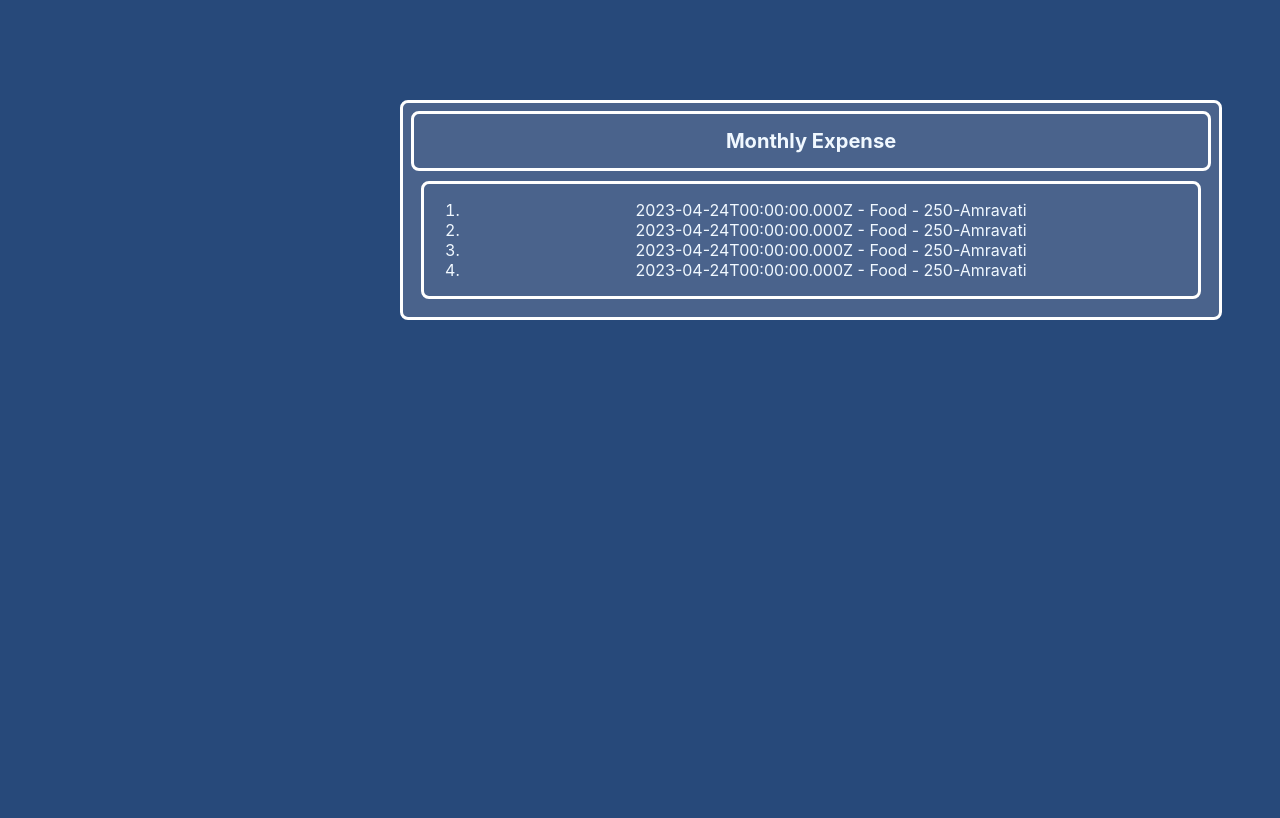
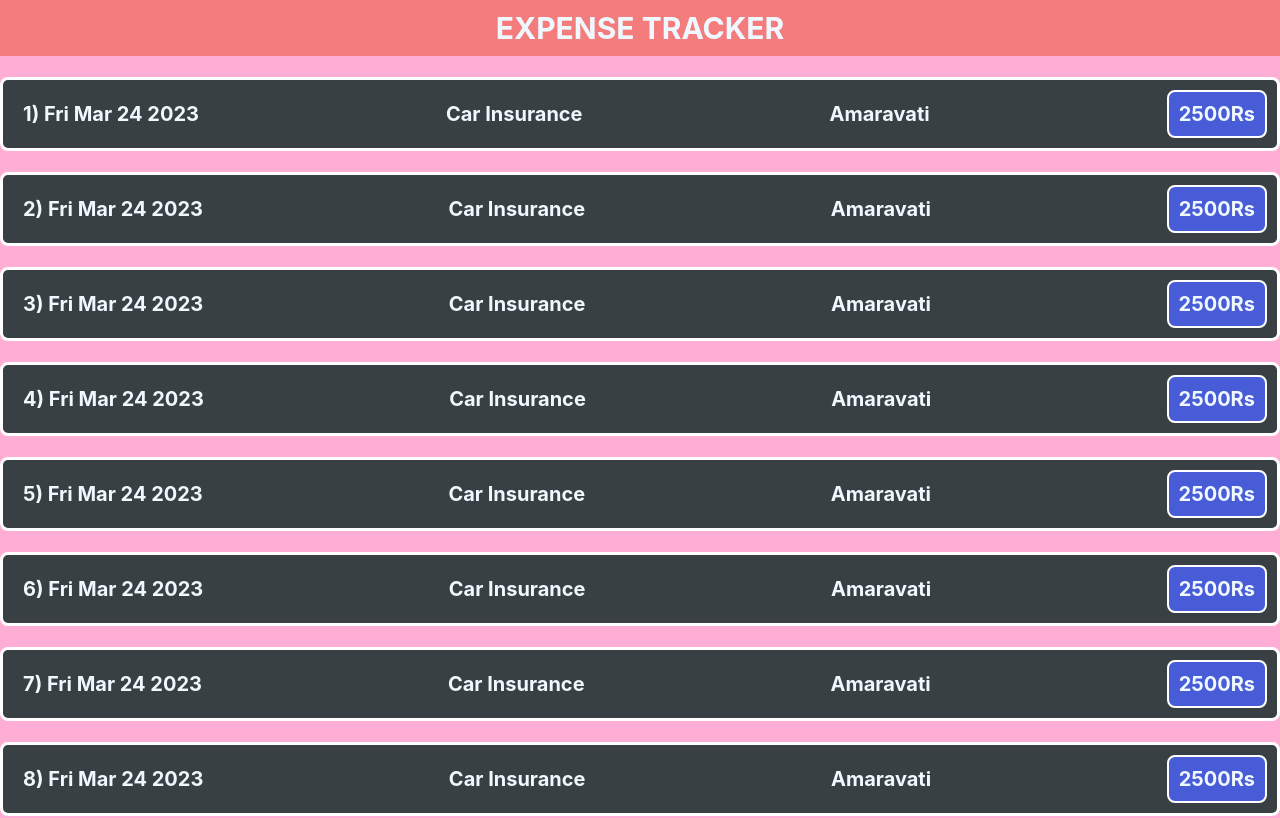
Before and after one commit to shubh532/react-app, a React (Create React App) app: page / in a window 1280 px wide. Shown: the top 818 px of the page. Built offline with nearby package versions, Linux system fonts and the light colour scheme.

Commit message:
Create Dummy Data and loop through it for render

```diff
--- a/src/App.js
+++ b/src/App.js
@@ -1,9 +1,25 @@
-import './My Components/Expense.css'
-import ExpenseItem from './My Components/ExpenseItem'
+import "./My Components/Expense.css";
+import ExpenseItem from "./My Components/ExpenseItem";
 function App() {
+  const expense = new Array(100).fill({
+    no:1,
+    date: new Date(),
+    title: "Car Insurance",
+    location: "Amaravati",
+    amount: "2500Rs",
+  });
   return (
     <div className="App">
-     <ExpenseItem></ExpenseItem>
+      <div className="heading-container">EXPENSE TRACKER</div>
+      {expense.map(item=>( <ExpenseItem
+        no={item.no++}
+        date={item.date}
+        title={item.title}
+        location={item.location}
+        amount={item.amount}
+      ></ExpenseItem>)
+      )}
+
     </div>
   );
 }
--- a/src/My Components/Expense.css
+++ b/src/My Components/Expense.css
@@ -1,32 +1,50 @@
-body{
-    background-color: rgb(39, 73, 122);
+body {
+  background-color: #feaed4;
 }
-.container{
-    background-color: rgb(74, 99, 140);
-    border:3px solid white;
-    border-radius: 8px;
-    margin: 0px;
-    padding: 8px;
-    width: 800px;
-    position: absolute;
-    top:100px;
-    left:400px
+.heading-container {
+    background-color: #f47c7c;
+    text-align: center;
+  /* font-size: 30px; */
+    color: aliceblue;
+    padding: 10px;
+    font-weight: bold;
+    font-size: 30px;
 }
+.expenseIem-container {
+  display: flex;
+  background-color: #394043;
+  justify-content: space-between;
+  border: 3px solid white;
+  border-radius: 8px;
+  align-items: center;
+  margin-top: 21px;
+  color: aliceblue;
+}
+.date {
+  margin: 10px;
+  padding: 10px;
+  font-weight: bold;
+  font-size: 20px;
 
-.heading-container{
-    border:3px solid white;
-    border-radius: 8px;
-    text-align: center;
-    font-size: 30px;
-    color: aliceblue;
 }
-.heading-container>h6{
-    margin: 15px;
+.expense {
+  margin: 10px;
+  padding: 10px;
+  font-weight: bold;
+  font-size: 20px;
 }
-.item-container{
-    border:3px solid white;
-    border-radius: 8px;
-    text-align: center;
-    margin: 10px;
-    color: aliceblue;
+.location {
+  margin: 10px;
+  padding: 10px;
+  font-weight: bold;
+  font-size: 20px;
 }
+.amount {
+  margin: 10px;
+  padding: 10px;
+  font-weight: bold;
+  font-size: 20px;
+  border: 2px solid white;
+  border-radius: 8px;
+  background-color: #495cd7;
+}
--- a/src/My Components/ExpenseItem.js
+++ b/src/My Components/ExpenseItem.js
@@ -1,33 +1,10 @@
-function ExpenseItem() {
-  const expenseDate = new Date(2023, 3, 24);
-  const expenseTitle = "Food";
-  const expenseAmt = 250;
-  const expenseLocation = "Amravati";
+function ExpenseItem(props) {
   return (
-    <div className="container">
-      <div className="heading-container">
-        <h6>Monthly Expense</h6>
-      </div>
-      <div className="item-container">
-        <ol>
-          <li>
-            {expenseDate.toISOString()} - {expenseTitle} - {expenseAmt}-
-            {expenseLocation}
-          </li>
-          <li>
-            {expenseDate.toISOString()} - {expenseTitle} - {expenseAmt}-
-            {expenseLocation}
-          </li>
-          <li>
-            {expenseDate.toISOString()} - {expenseTitle} - {expenseAmt}-
-            {expenseLocation}
-          </li>
-          <li>
-            {expenseDate.toISOString()} - {expenseTitle} - {expenseAmt}-
-            {expenseLocation}
-          </li>
-        </ol>
-      </div>
+      <div className="expenseIem-container">
+        <div className="date">{props.no}) {props.date.toDateString()}</div>
+        <div className="expense">{props.title}</div>
+        <div className="location">{props.location}</div>
+        <div className="amount">{props.amount}</div>
     </div>
   );
 }
```
